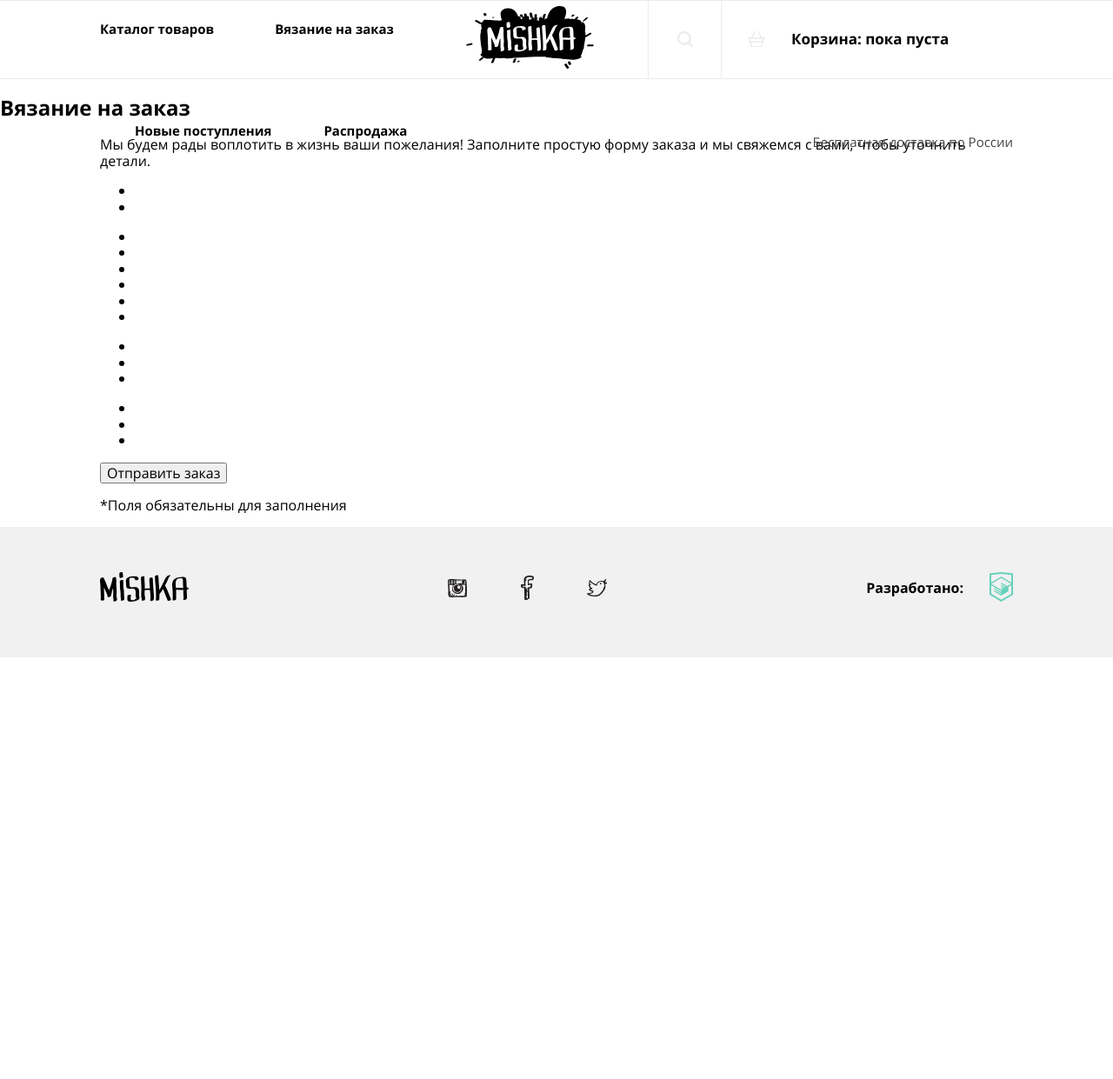
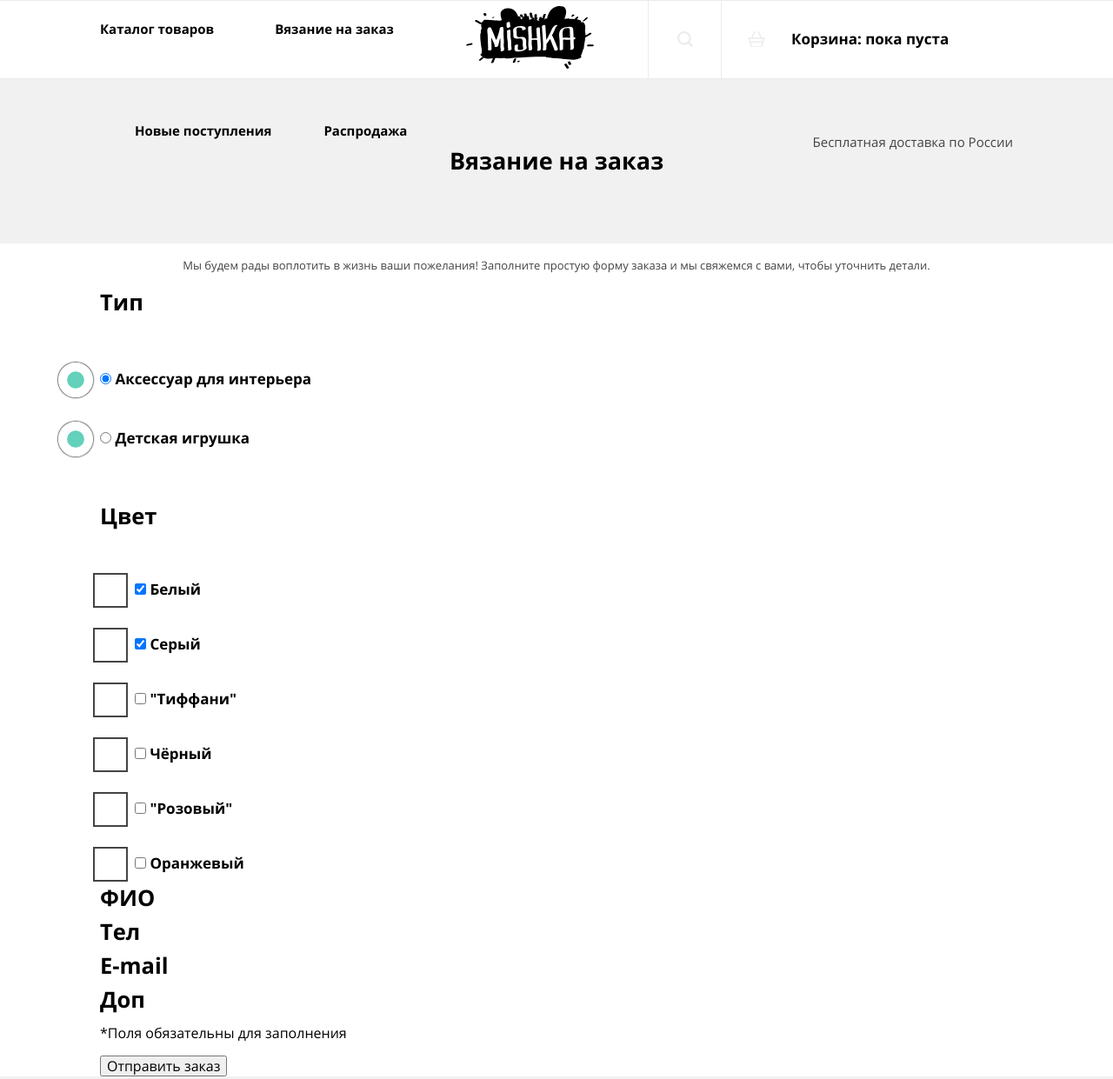
Before and after one commit to IPtrv/989055-mishka-17, a website: page source/form.html in a window 1280 px wide. Shown: the top 1241 px of the page at 87% size. Before the commit the page ends 800 px from the top, so only its background shows below. Drawn offline with nearby package versions, Linux system fonts and the light colour scheme; files that its build step writes are made by us from their sources; files whose address does not match are found by name.

Commit message:
Делаю форму

```diff
--- a/source/form.html
+++ b/source/form.html
@@ -38,7 +38,7 @@
     </header>
     <main class="main-page">
       <section class="booking">
-        <h2>Вязание на заказ</h2>
+        <h1>Вязание на заказ</h1>
         <div class="container">
           <div class="booking__text">
             <p>Мы будем рады воплотить в жизнь ваши пожелания!
@@ -47,35 +47,77 @@
             </p>
           </div>
           <div class="booking__form">
+            <form action="#" method="get">
+              <h2>Тип</h2>
               <ul class="booking__type">
-              <li></li>
-              <li></li>
+                <li>
+                  <input id="accessory" class="booking__accessory" type="radio" checked>
+                  <label for="accessory">Аксессуар для интерьера</label>
+                </li>
+                <li>
+                  <input id="toy" class="booking__accessory" type="radio">
+                  <label for="toy">Детская игрушка</label>
+                </li>
               </ul>
-            <ul class="booking__color">
-              <li></li>
-              <li></li>
-              <li></li>
-              <li></li>
-              <li></li>
-              <li></li>
+            </form>
+            <form action="#" method="get">
+              <h2>Цвет</h2>
+              <ul class="booking__colors">
+                <li>
+                  <input id="white" class="booking__color" type="checkbox" checked>
+                  <label for="white">Белый</label>
+                </li>
+                <li>
+                  <input id="gray" class="booking__color" type="checkbox" checked>
+                  <label for="gray">Серый</label>
+                </li>
+                <li>
+                  <input id="tiffany" class="booking__color" type="checkbox">
+                  <label for="tiffany">"Тиффани"</label></li>
+                <li>
+                  <input id="black" class="booking__color" type="checkbox">
+                  <label for="black">Чёрный</label></li>
+                <li>
+                  <input id="pink" class="booking__color" type="checkbox">
+                  <label for="pink">"Розовый"</label></li>
+                <li>
+                  <input id="orange" class="booking__color" type="checkbox">
+                  <label for="orange">Оранжевый</label></li>
               </ul>
+            </form>
+            <form action="#" method="get">
+              <h2>ФИО</h2>
               <ul class="booking__name">
                 <li></li>
                 <li></li>
                 <li></li>
               </ul>
-            <ul class="booking__requisites">
-              <li></li>
-              <li></li>
+            </form>
+            <form action="#" method="get">
+              <h2>Тел</h2>
+              <ul>
                 <li></li>
               </ul>
-            <div class="booking__btn">
-              <button type="button">Отправить заказ
-              </button>
+            </form>
+            <form action="#" method="get">
+              <h2>E-mail</h2>
+              <ul>
+                <li></li>
+              </ul>
+            </form>
+            <form action="#" method="get">
+              <h2>Доп</h2>
+              <ul>
+                <li></li>
+              </ul>
+            </form>
           </div>
           <div class="booking__txt">
             <p>*Поля обязательны для заполнения</p>
           </div>
+          <div class="booking__btn">
+            <button type="button">Отправить заказ
+            </button>
           </div>
         </div>
       </section>
--- a/source/less/base.less
+++ b/source/less/base.less
@@ -20,6 +20,11 @@ body {
     padding: 0 50px;
     max-width: 1150px;
   }
+}
+
+*,*::after,*::before {
+  -webkit-box-sizing: border-box;
+  box-sizing: border-box;
 }
 
 * {
--- /dev/null
+++ b/source/less/blocks/booking.less
@@ -0,0 +1,83 @@
+.booking {
+  h1 {
+    margin: 0;
+    padding: 80px 0;
+
+    font-weight: 700;
+    font-size: 27px;
+    line-height: 30px;
+    text-align: center;
+
+    background-color: @bg-darkgray;
+  }
+
+  li {
+    list-style: none;
+  }
+}
+
+.booking__text {
+  font-weight: 400;
+  font-size: 13px;
+  line-height: 24px;
+  text-align: center;
+  color: @bg-greyishbrown;
+}
+
+.booking__form {
+    font-weight: 700;
+    font-size: 17px;
+    line-height: 18px;
+}
+
+.booking__type {
+  padding: 50px 0;
+  li:last-of-type {
+    padding-top: 50px;
+  }
+}
+
+.booking__type label {
+  position: relative;
+}
+
+.booking__accessory + label::before {
+  position: absolute;
+  content: "";
+  left: -65px;
+  bottom: -10px;
+  .size(40px; 40px);
+  border-radius: 50px;
+  background-color: @bg-aquamarine;
+  border: 10px solid @bg-white;
+  box-shadow: 0 0 2px @bg-black;
+}
+
+.booking__accessory + label::after {
+  position: absolute;
+  content: "";
+  left: -65px;
+  bottom: -10px;
+  .size(40px; 40px);
+  border-radius: 50px;
+  border: 10px solid @bg-white;
+  box-shadow: 0 0 2px @bg-black;
+}
+
+.booking__colors {
+  li {
+    padding-top: 45px;
+  }
+  label {
+    position: relative;
+  }
+}
+
+.booking__color + label::before {
+  position: absolute;
+  content: "";
+  left: -65px;
+  bottom: -10px;
+  .size(40px; 40px);
+  border: 2px solid #444444;
+}
--- a/source/less/style.less
+++ b/source/less/style.less
@@ -12,3 +12,4 @@
 @import "blocks/page-footer.less";
 @import "blocks/contacts.less";
 @import "blocks/process.less";
+@import "blocks/booking.less";
```
Lines whose indentation alone changed are shown as unchanged.
